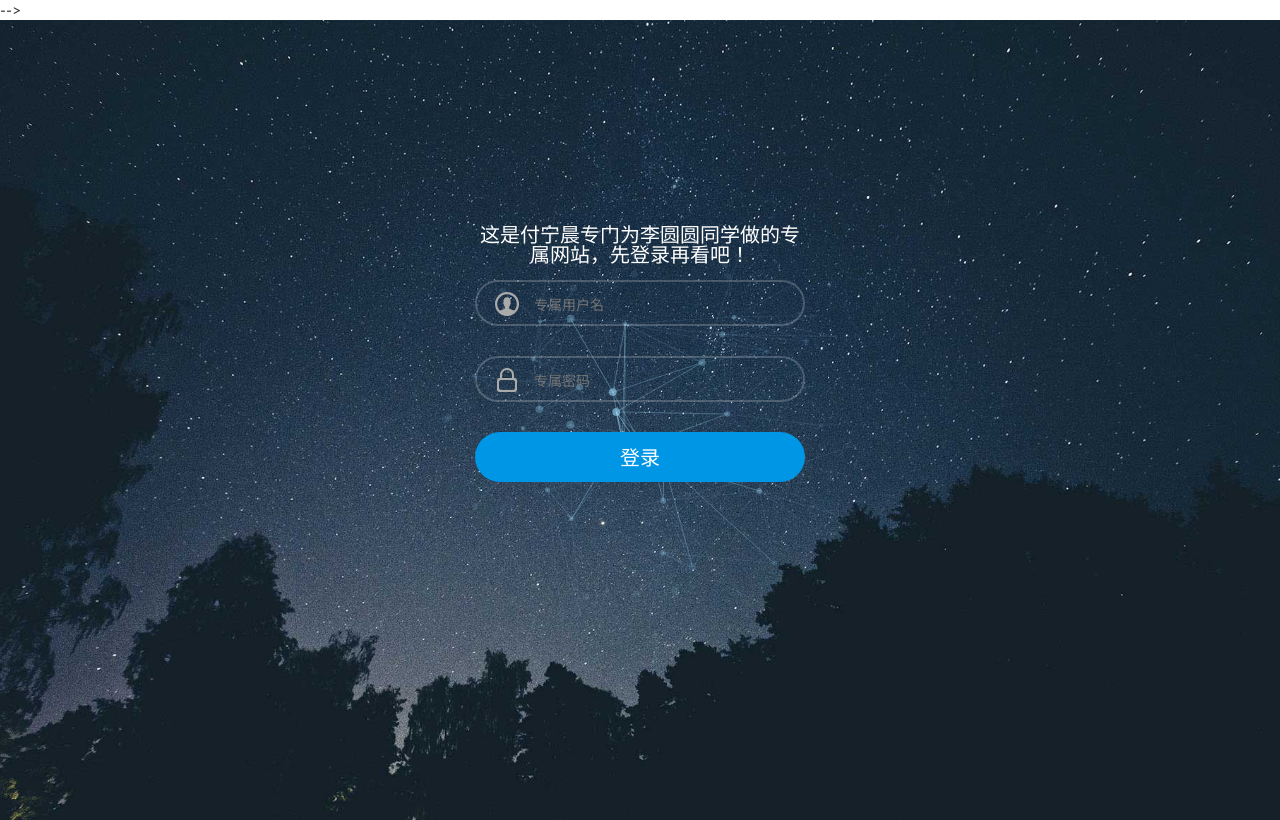
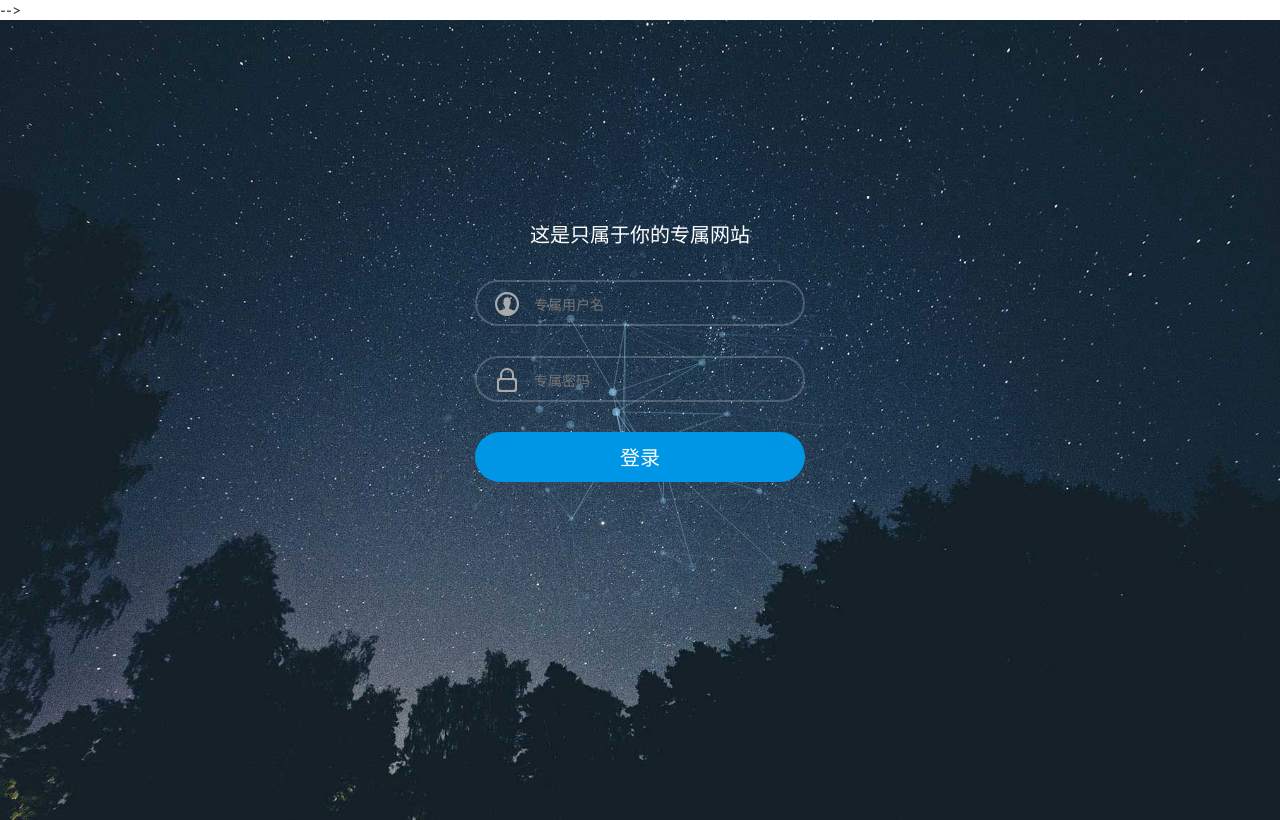
Before and after one commit to wewantwade/liyuanyuan, a plain HTML site: page login.html in a window 1280 px wide. Drawn offline with Linux system fonts and the light colour scheme.

Commit message:
Update login.html

```diff
--- a/login.html
+++ b/login.html
@@ -45,7 +45,7 @@
 				<div id="large-header" class="large-header">
 					<canvas id="demo-canvas"></canvas>
 					<div class="logo_box">
-						<h3>这是付宁晨专门为李圆圆同学做的专属网站，先登录再看吧！</h3>
+						<h3>这是只属于你的专属网站</h3>
 						<form action="#" name="f" method="post" >
 							<div class="input_outer">
 								<span class="u_user"></span>
```
